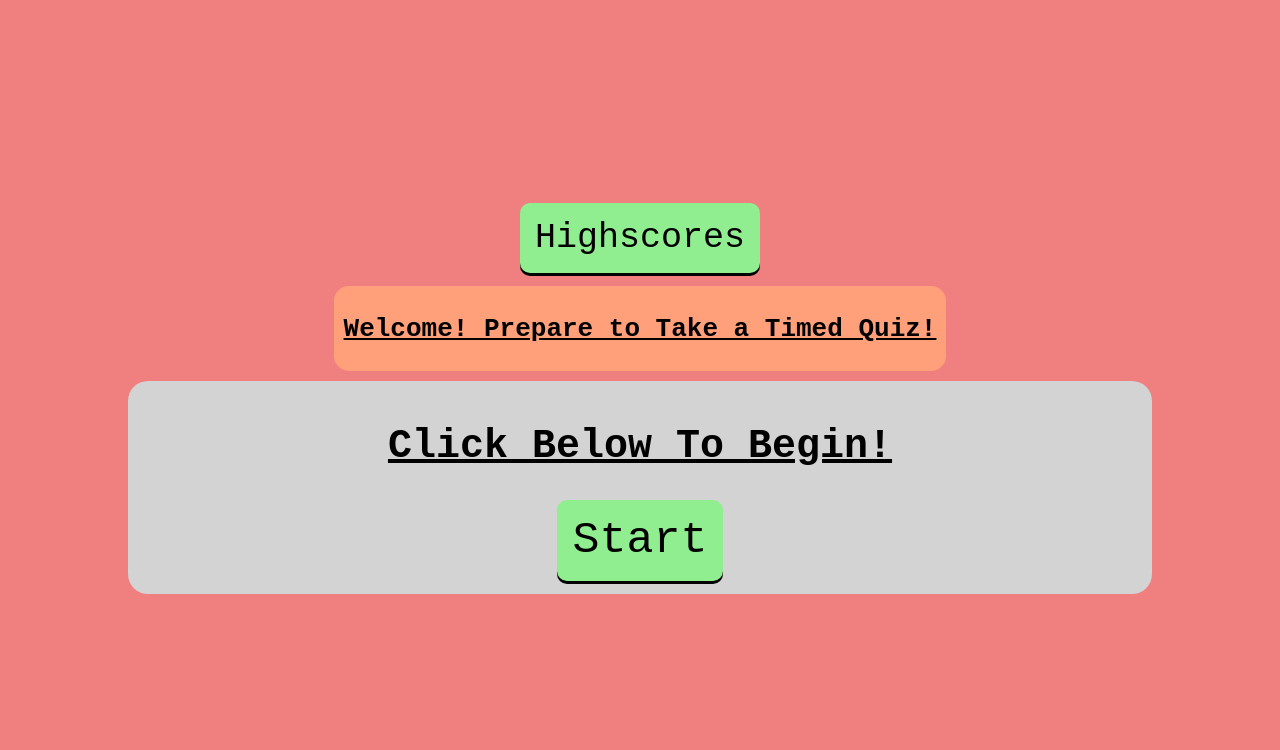
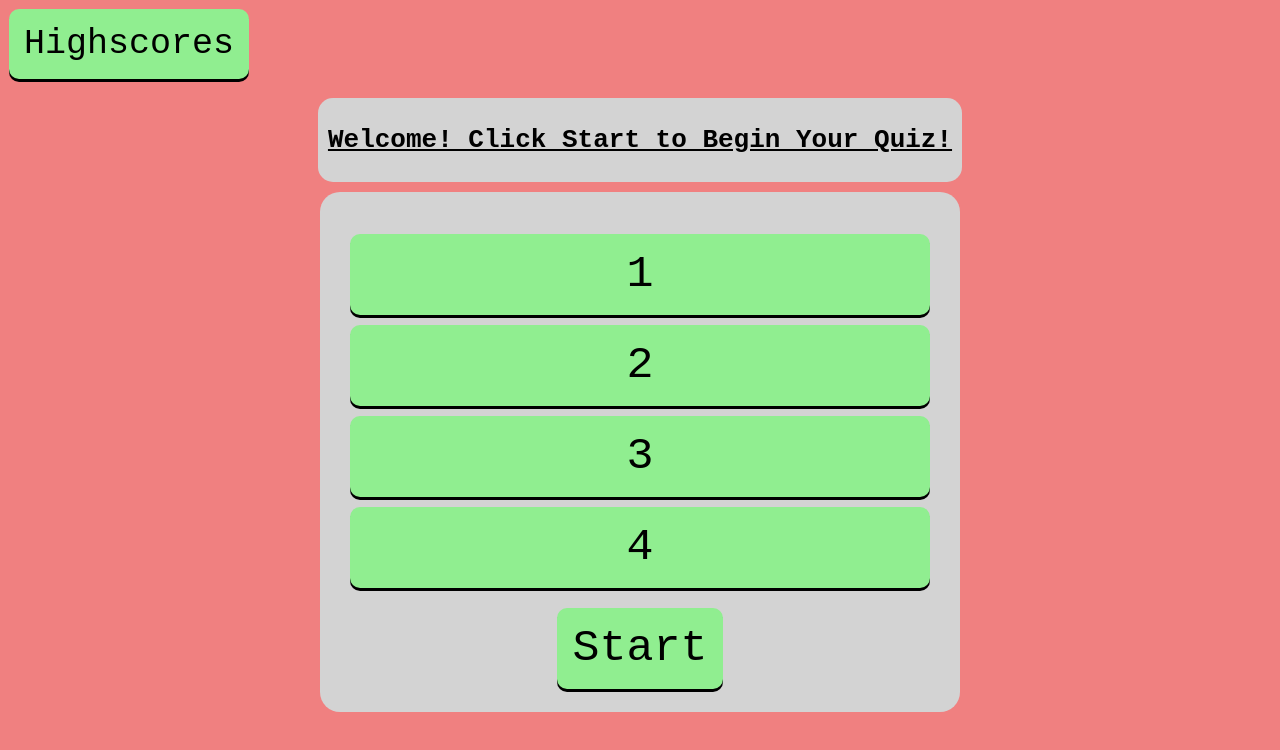
Before and after one commit to jared-ruiz/Timed-Quiz, a plain HTML site: page index.html in a window 1280 px wide. Drawn offline with Linux system fonts and the light colour scheme.

Commit message:
Set up question buttons and some styling.

```diff
--- a/assets/css/style.css
+++ b/assets/css/style.css
@@ -1,6 +1,12 @@
 * {
     box-sizing: border-box;
     font-family: monospace;
+}
+
+:root {
+    --primary: lightgrey;
+    --secondary: lightgreen;
+    --shadow: black;
 }
 
 body {
@@ -13,13 +19,11 @@ body {
     width: 100vw;
     justify-content: center;
     align-items: center;
-    flex-wrap: wrap;
-
 }
 
 header {
     padding: 10px;
-    background-color: lightsalmon;
+    background-color: var(--primary);
     max-width: 70%;
     margin: 10px;
     border-radius: 15px;
@@ -29,42 +33,51 @@ header {
     text-decoration: underline;
 }
 
-.quiz-container {
-    padding: 10px;
-    background-color: lightgray;
+.quiz-content {
+    padding: 20px 10px;
+    background-color: var(--primary);
     width: 100%;
-    max-width: 80%;
+    max-width: 50%;
     border-radius: 20px;
 }
 
-.quiz-container h2 {
-    font-size: 40px;
-    text-decoration: underline;
+.quiz-question {
+    font-size: 30px;
+    margin-bottom: 25px;
 }
 
 button {
     padding: 15px;
     border-radius: 10px;
     border: none;
-    background-color: lightgreen;
-    box-shadow: 0 3px black;
+    background-color: var(--secondary);
+    box-shadow: 0 3px var(--shadow);
     top: -3px;
     font-size: 45px;
     position: relative;
 }
 
+#question-btn {
+    display: grid;
+    grid-template-columns: repeat(1, auto);
+    gap: 10px;
+    margin: 20px;
+}
+
 #highscore-btn {
     font-size: 35px;
     flex-wrap: wrap;
-    position: relative;
+    position: absolute;
+    left: 9px;
+    top: 9px;
 }
 
 button:hover {
-    box-shadow: 0 2px black;
+    box-shadow: 0 2px var(--shadow);
     top: -2px;
 }
 
 button:active {
-    box-shadow: 0 0px black;
+    box-shadow: 0 0px var(--shadow);
     top: 0px;
 }
--- a/assets/js/script.js
+++ b/assets/js/script.js
@@ -0,0 +1,11 @@
+// console.dir(document);
+
+//id select the start button
+var startSelect = document.querySelector("#start-btn");
+
+var quizStart = function() {
+
+}
+
+//execute quizStart upon click
+startSelect.addEventListener("click", quizStart);
--- a/index.html
+++ b/index.html
@@ -9,16 +9,25 @@
     <link rel="stylesheet" href="./assets/css/style.css">
 </head>
 <body>
-    <button class="btn" id="highscore-btn">Highscores</button>
     <header>
-        <h1 class="page-title">Welcome! Prepare to Take a Timed Quiz!</h1>
+        <button class="btn" id="highscore-btn">Highscores</button>
+        <h1 class="page-title">Welcome! Click Start to Begin Your Quiz!</h1>
     </header>
-    <div class="quiz-container" id="quiz-content">
-        <h2>Click Below To Begin!</h2>
-            <div class="start-btn">
-                <button class="btn" id="start-btn">Start</button>
-            </div>
-    </div>
+
+    <main class="quiz-content">
+        <div class="quiz-container">
+            <div class="quiz-question"></div>
+                <div class="btn" id="question-btn">
+                    <button class="btn">1</button>
+                    <button class="btn">2</button>
+                    <button class="btn">3</button>
+                    <button class="btn">4</button>
+                </div>
+                <div class="start-btn">
+                    <button class="btn" id="start-btn">Start</button>
+                </div>
+        </div>
+    </main>
 
 <footer>
 
```
